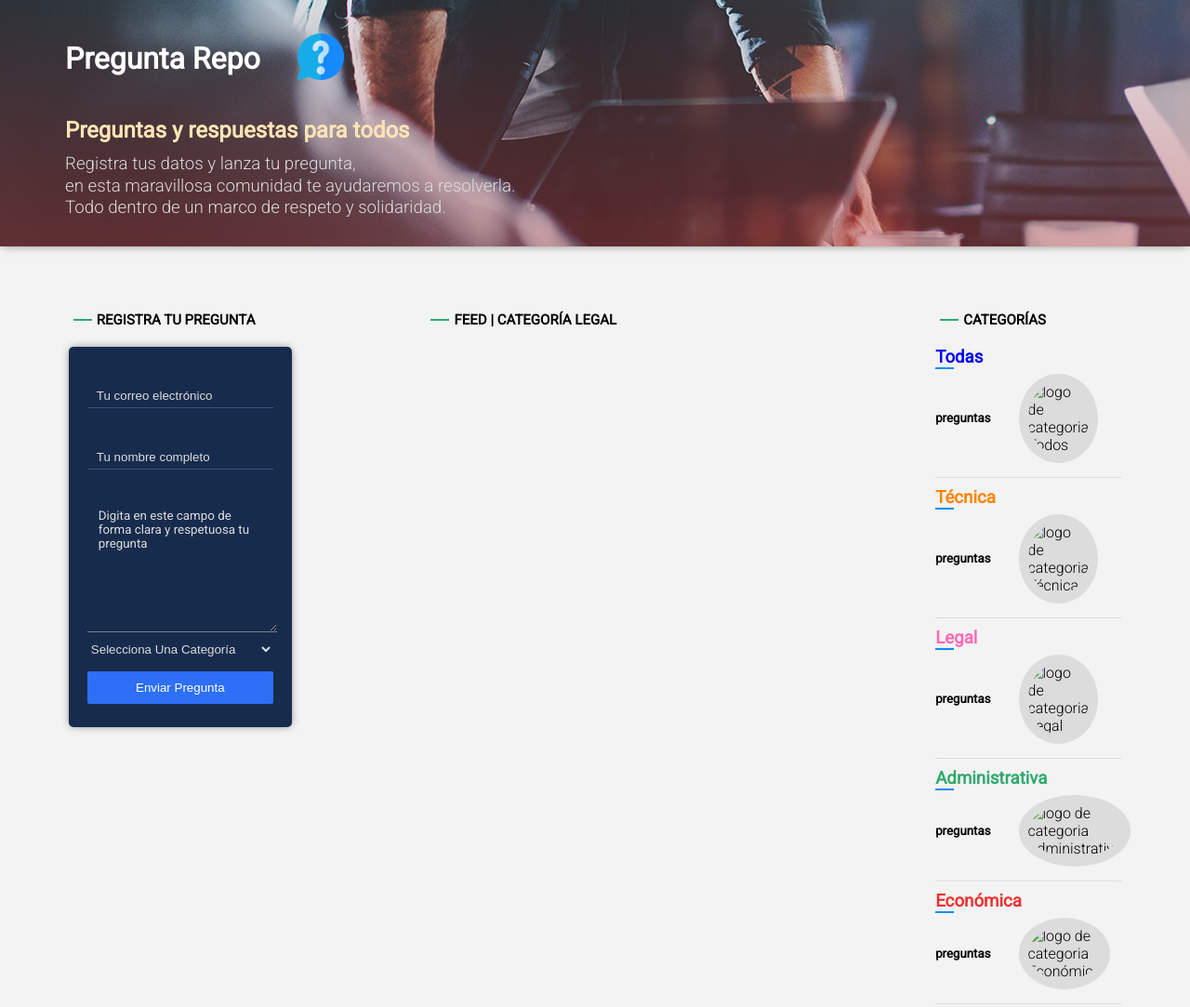
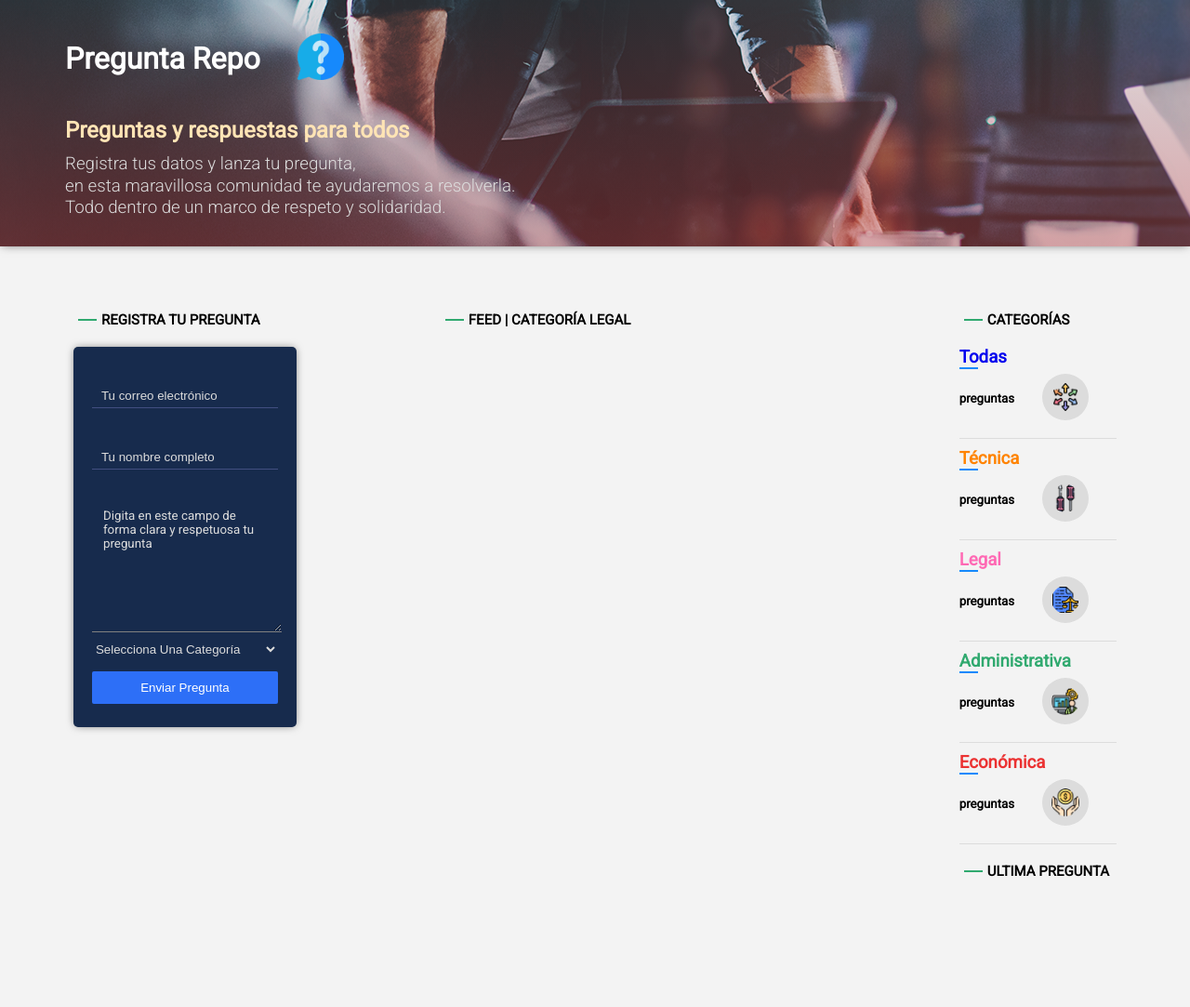
Before and after one commit to Alpacorp/questions-and-answers, a plain HTML site: page front/views/legal.html in a window 1280 px wide. Shown: the top 1083 px of the page at 93% size. After the commit the page ends 1016 px from the top, so only its background shows below. Drawn offline with Linux system fonts and the light colour scheme; no server answers.

Commit message:
[UPDATE] deploy updates

```diff
--- a/front/views/legal.html
+++ b/front/views/legal.html
@@ -61,7 +61,7 @@
                     <div class="category">
                         <div class="title">
                             <h3>
-                                <a href="../front/" class="">Todas</a>
+                                <a href="../index.html" class="">Todas</a>
                             </h3>
                         </div>
                         <div class="info">
@@ -71,7 +71,7 @@
                             </h5>
                             <div class="logo">
                                 <figure>
-                                    <img src="./images/expand.png" alt="logo de categoria Todos">
+                                    <img src="../images/expand.png" alt="logo de categoria Todos">
                                 </figure>
                             </div>
                         </div>
@@ -79,7 +79,7 @@
                     <div class="category">
                         <div class="title">
                             <h3>
-                                <a href="./views/tecnica.html" class="y">Técnica</a>
+                                <a href="./tecnica.html" class="y">Técnica</a>
                             </h3>
                         </div>
                         <div class="info">
@@ -89,7 +89,7 @@
                             </h5>
                             <div class="logo">
                                 <figure>
-                                    <img src="./images/screwdriver.png" alt="logo de categoria Técnica">
+                                    <img src="../images/screwdriver.png" alt="logo de categoria Técnica">
                                 </figure>
                             </div>
                         </div>
@@ -97,7 +97,7 @@
                     <div class="category">
                         <div class="title">
                             <h3>
-                                <a href="./views/legal.html" class="p">Legal</a>
+                                <a href="./legal.html" class="p">Legal</a>
                             </h3>
                         </div>
                         <div class="info">
@@ -107,7 +107,7 @@
                             </h5>
                             <div class="logo">
                                 <figure>
-                                    <img src="./images/legal-paper.png" alt="logo de categoria Legal">
+                                    <img src="../images/legal-paper.png" alt="logo de categoria Legal">
                                 </figure>
                             </div>
                         </div>
@@ -115,7 +115,7 @@
                     <div class="category">
                         <div class="title">
                             <h3>
-                                <a href="./views/admin.html" class="g">Administrativa</a>
+                                <a href="./admin.html" class="g">Administrativa</a>
                             </h3>
                         </div>
                         <div class="info">
@@ -125,7 +125,7 @@
                             </h5>
                             <div class="logo">
                                 <figure>
-                                    <img src="./images/administrator.png" alt="logo de categoria Administrativa">
+                                    <img src="../images/administrator.png" alt="logo de categoria Administrativa">
                                 </figure>
                             </div>
                         </div>
@@ -133,7 +133,7 @@
                     <div class="category">
                         <div class="title">
                             <h3>
-                                <a href="./views/econo.html" class="r">Económica</a>
+                                <a href="./econo.html" class="r">Económica</a>
                             </h3>
                         </div>
                         <div class="info">
@@ -143,7 +143,7 @@
                             </h5>
                             <div class="logo">
                                 <figure>
-                                    <img src="./images/dollar.png" alt="logo de categoria Económica">
+                                    <img src="../images/dollar.png" alt="logo de categoria Económica">
                                 </figure>
                             </div>
                         </div>
```
Also changed, not shown: front/views/admin.html (+10 -10 lines), front/views/econo.html (+10 -10 lines), front/views/._tecnica.html.
